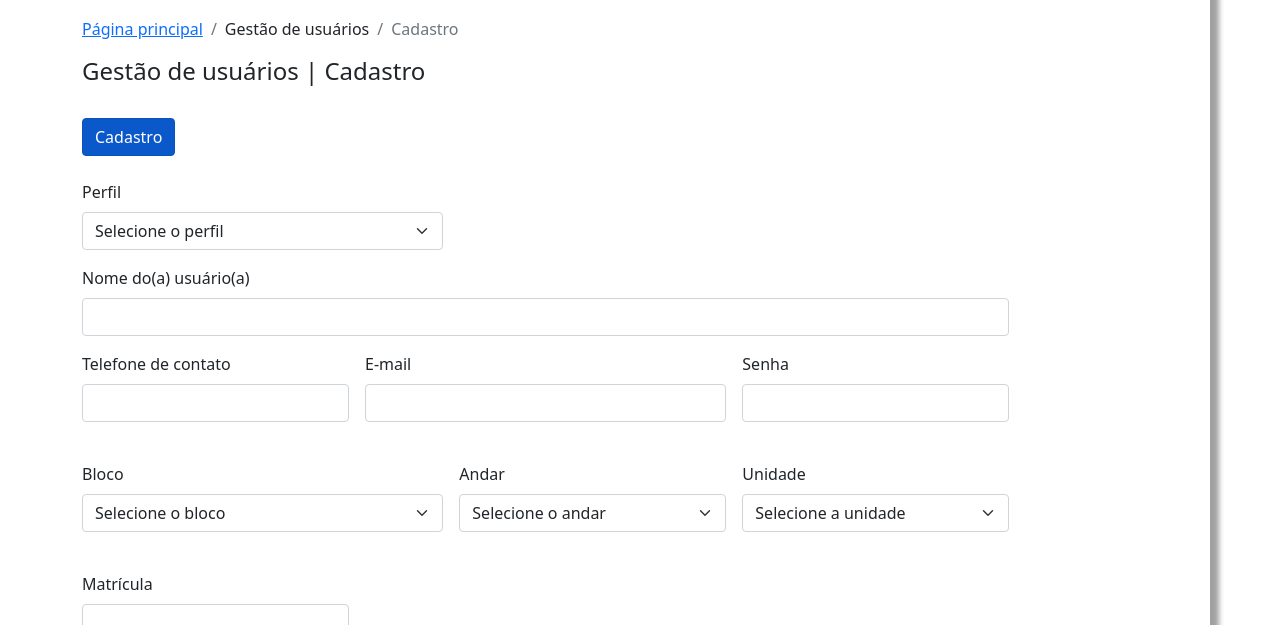
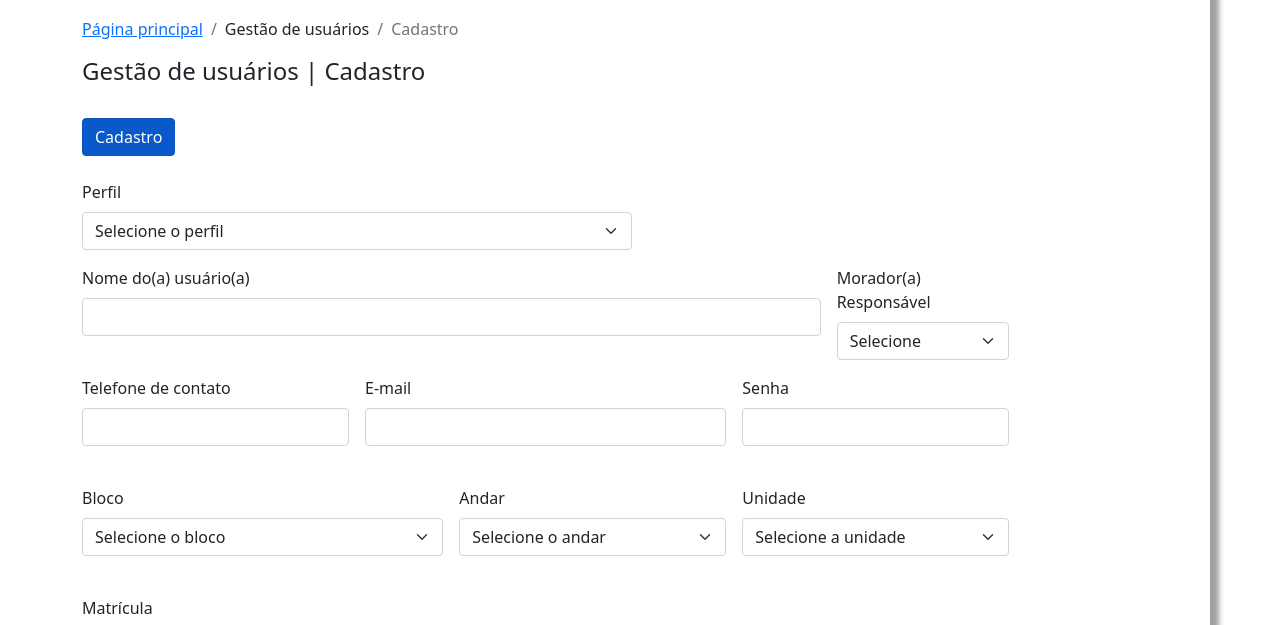
Before and after one commit to A3initiative/projeto, a website: page manterUsuario.html in a window 1280 px wide. Shown: the part 143-768 px from the top of the page. Drawn offline with nearby package versions, Linux system fonts and the light colour scheme.

Commit message:
Inserção campo Morador(a) Responsável

```diff
--- a/manterUsuario.html
+++ b/manterUsuario.html
@@ -142,16 +142,16 @@
         <br /><br />
 
         <form class="row g-3" id="formManterUsuario">
-          <div class="col-md-4">
+          <div class="col-md-6">
             <label for="selectPerfil" class="form-label">Perfil</label>
             <select id="selectPerfil" class="form-select">
               <option selected>Selecione o perfil</option>
-              <option>Morador(a)</option>
-              <option>Mensageiro(a)</option>
-              <option>Supervisor(a)</option>
+              <option value="Morador(a)">Morador(a)</option>
+              <option value="Mensageiro(a)">Mensageiro(a)</option>
+              <option value="Supervisor(a)">Supervisor(a)</option>
             </select>
           </div>
-          <div class="col-md-10">
+          <div class="col-md-8">
             <label for="inputNomeUsuario" class="form-label"
               >Nome do(a) usuário(a)</label
             >
@@ -161,6 +161,16 @@
               id="inputNomeUsuario"
               aria-describedby="emailHelp"
             />
+          </div>
+          <div class="col-md-2" id="moradorResponsavel">
+            <label for="selectResponsavel" class="form-label"
+              >Morador(a) Responsável</label
+            >
+            <select id="selectResponsavel" class="form-select">
+              <option selected>Selecione</option>
+              <option value="sim">Sim</option>
+              <option value="nao">Não</option>
+            </select>
           </div>
           <div class="col-md-3">
             <label for="inputTelefoneUsuario" class="form-label"
@@ -174,12 +184,12 @@
             />
           </div>
           <div class="col-md-4">
-            <label for="inputEmailMorador" class="form-label">E-mail</label>
+            <label for="inputEmailUsuario" class="form-label">E-mail</label>
             <input
               type="email"
               class="form-control"
               id="inputEmailUsuario"
-              aria-describedby="contatoHelp"
+              aria-describedby="emailHelp"
             />
           </div>
           <div class="col-md-3">
```
